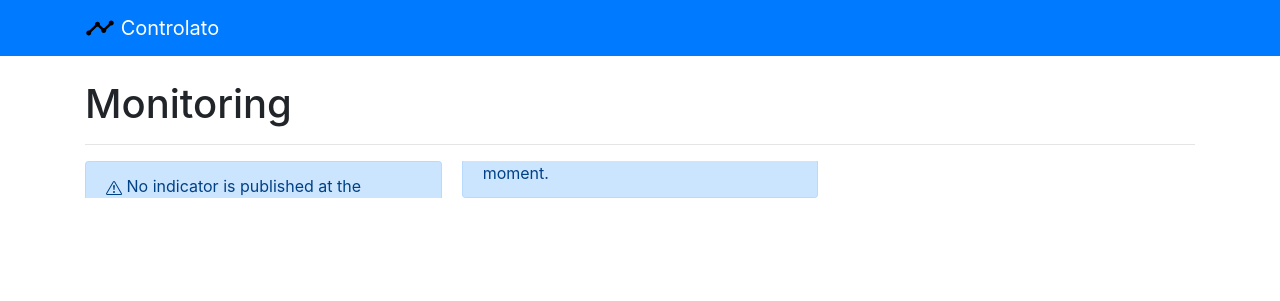
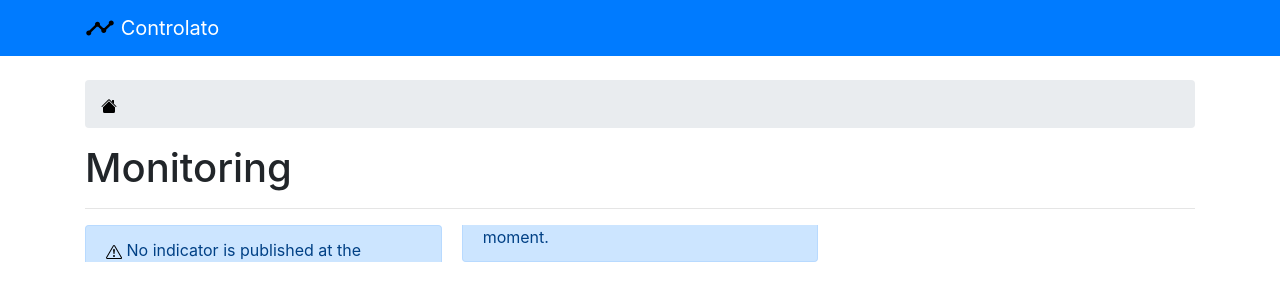
Before and after one commit to htmfilho/controlato, a Django app: page / in a window 1280 px wide. Shown: the top 301 px of the page. Run offline with Django 3.2, Linux system fonts and the light colour scheme; data that the repository does not hold is empty; some libraries are stand-ins or nearby versions.

Commit message:
Added a breadcrumbs to navigate between pages.

```diff
--- a/monitoring/templates/context.html
+++ b/monitoring/templates/context.html
@@ -1,5 +1,10 @@
 {% extends "layout.html" %}
 {% load static %}
+
+{% block breadcrumb %}
+    <li class="breadcrumb-item active" aria-current="page">Context</li>
+{% endblock %}
+
 {% block content %}
     <h1>Context: {{ ind_context.name }}</h1>
     <hr>
--- a/monitoring/templates/index.html
+++ b/monitoring/templates/index.html
@@ -14,10 +14,7 @@
         </div>
       {% empty %}
           <div class="alert alert-primary" role="alert">
-              <svg class="bi bi-exclamation-triangle" width="16px" height="16px" viewBox="0 0 16 16" fill="currentColor" xmlns="http://www.w3.org/2000/svg">
-              <path fill-rule="evenodd" d="M7.938 2.016a.146.146 0 00-.054.057L1.027 13.74a.176.176 0 00-.002.183c.016.03.037.05.054.06.015.01.034.017.066.017h13.713a.12.12 0 00.066-.017.163.163 0 00.055-.06.176.176 0 00-.003-.183L8.12 2.073a.146.146 0 00-.054-.057A.13.13 0 008.002 2a.13.13 0 00-.064.016zm1.044-.45a1.13 1.13 0 00-1.96 0L.165 13.233c-.457.778.091 1.767.98 1.767h13.713c.889 0 1.438-.99.98-1.767L8.982 1.566z" clip-rule="evenodd"/>
-              <path d="M7.002 12a1 1 0 112 0 1 1 0 01-2 0zM7.1 5.995a.905.905 0 111.8 0l-.35 3.507a.552.552 0 01-1.1 0L7.1 5.995z"/>
-              </svg>
+              <img src="{% static 'images/exclamation-triangle.svg' %}">
               No indicator is published at the moment.
           </div>
       {% endfor %}
--- a/monitoring/templates/layout.html
+++ b/monitoring/templates/layout.html
@@ -12,7 +12,7 @@
   <body>
     <nav class="navbar fixed-top navbar-dark bg-primary">
       <div class="container">
-        <a class="navbar-brand" href="#">
+        <a class="navbar-brand" href="{% url 'index' %}">
             <img src="{% static 'images/logo.svg' %}" width="30" height="30" class="d-inline-block align-top" alt="">
             Controlato
         </a>
@@ -20,6 +20,14 @@
     </nav>
 
     <div class="container">
+        <nav aria-label="breadcrumb">
+          <ol class="breadcrumb">
+              <li class="breadcrumb-item active" aria-current="page"><a href="{% url 'index' %}"><img src="{% static 'images/house-fill.svg' %}"></a></li>
+              {% block breadcrumb %}
+              {% endblock %}
+          </ol>
+        </nav>
+
         {% block content %}
         {% endblock %}
     </div>
```
Also changed, not shown: monitoring/static/images/exclamation-triangle.svg (added), monitoring/static/images/house-fill.svg (added).
